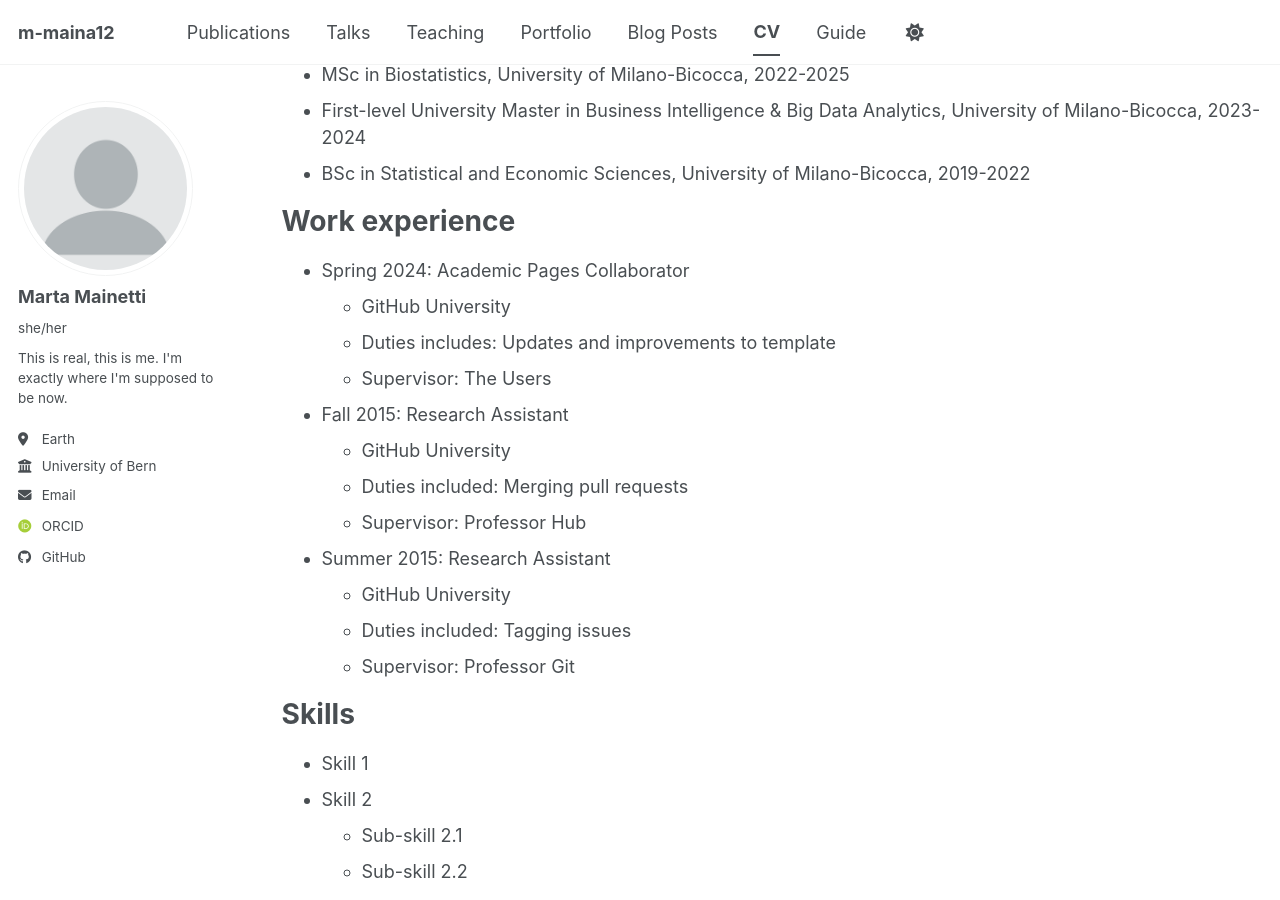
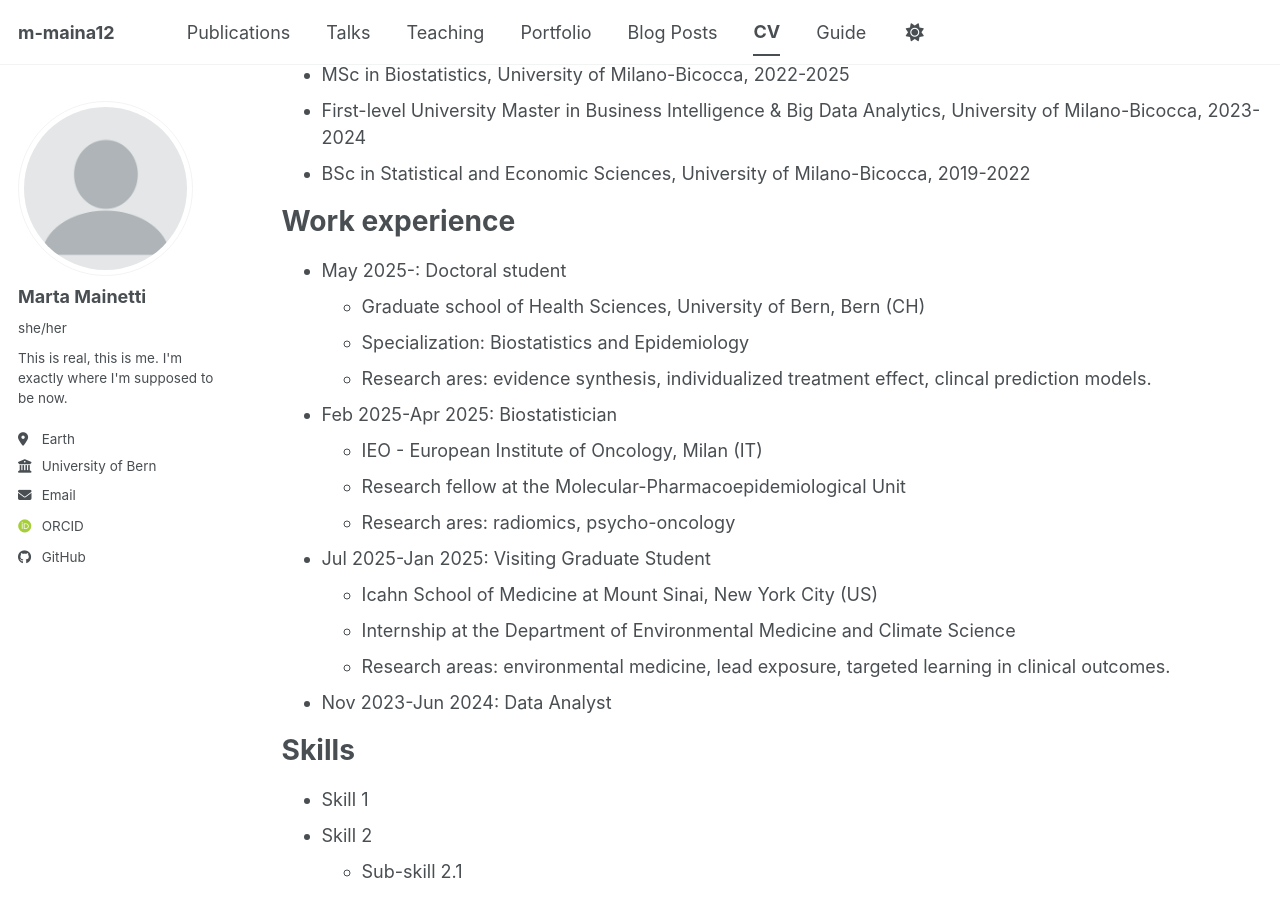
Before and after one commit to m-maina12/m-maina12.github.io, a Jekyll site: the page built from _pages/cv.md, in a window 1280 px wide and 900 px high, scrolled down 287 px. Built offline with Jekyll 4.4.1, drawn with Linux system fonts in a browser that asks for light colours; some web fonts are replaced; a script bundle is joined from its source files by our own code; library files that are not in the unit come from our copies.

Commit message:
Update cv.md

```diff
--- a/_pages/cv.md
+++ b/_pages/cv.md
@@ -23,20 +23,22 @@ Education
 
 Work experience
 ======
-* Spring 2024: Academic Pages Collaborator
-  * GitHub University
-  * Duties includes: Updates and improvements to template
-  * Supervisor: The Users
+* May 2025-: Doctoral student
+  * Graduate school of Health Sciences, University of Bern, Bern (CH)
+  * Specialization: Biostatistics and Epidemiology
+  * Research ares: evidence synthesis, individualized treatment effect, clincal prediction models.
 
-* Fall 2015: Research Assistant
-  * GitHub University
-  * Duties included: Merging pull requests
-  * Supervisor: Professor Hub
+* Feb 2025-Apr 2025: Biostatistician
+  * IEO - European Institute of Oncology, Milan (IT)
+  * Research fellow at the Molecular-Pharmacoepidemiological Unit
+  * Research ares: radiomics, psycho-oncology
 
-* Summer 2015: Research Assistant
-  * GitHub University
-  * Duties included: Tagging issues
-  * Supervisor: Professor Git
+* Jul 2025-Jan 2025: Visiting Graduate Student
+  * Icahn School of Medicine at Mount Sinai, New York City (US)
+  * Internship at the Department of Environmental Medicine and Climate Science
+  * Research areas: environmental medicine, lead exposure, targeted learning in clinical outcomes.
+
+* Nov 2023-Jun 2024: Data Analyst
 
 Skills
 ======
```
